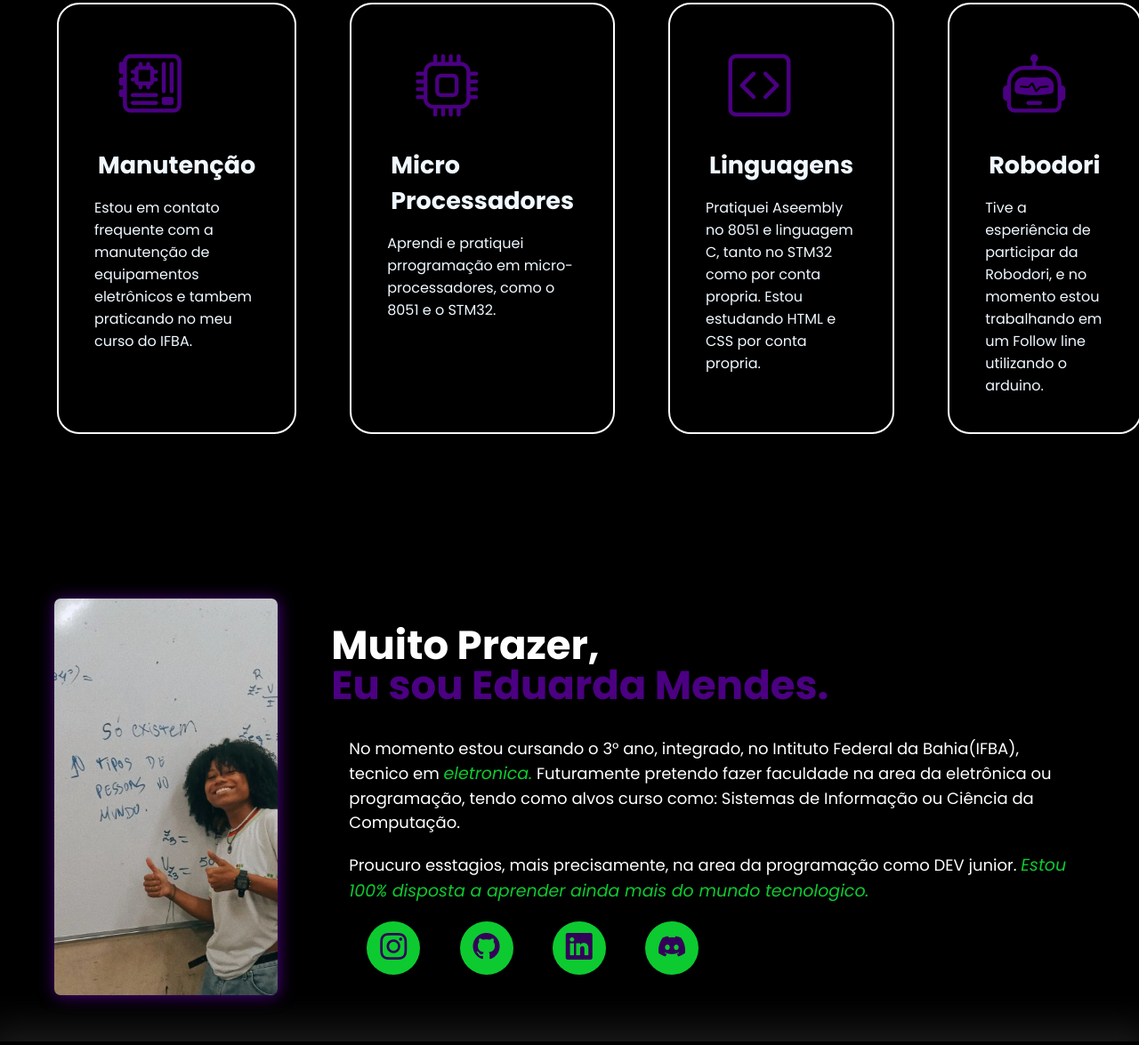
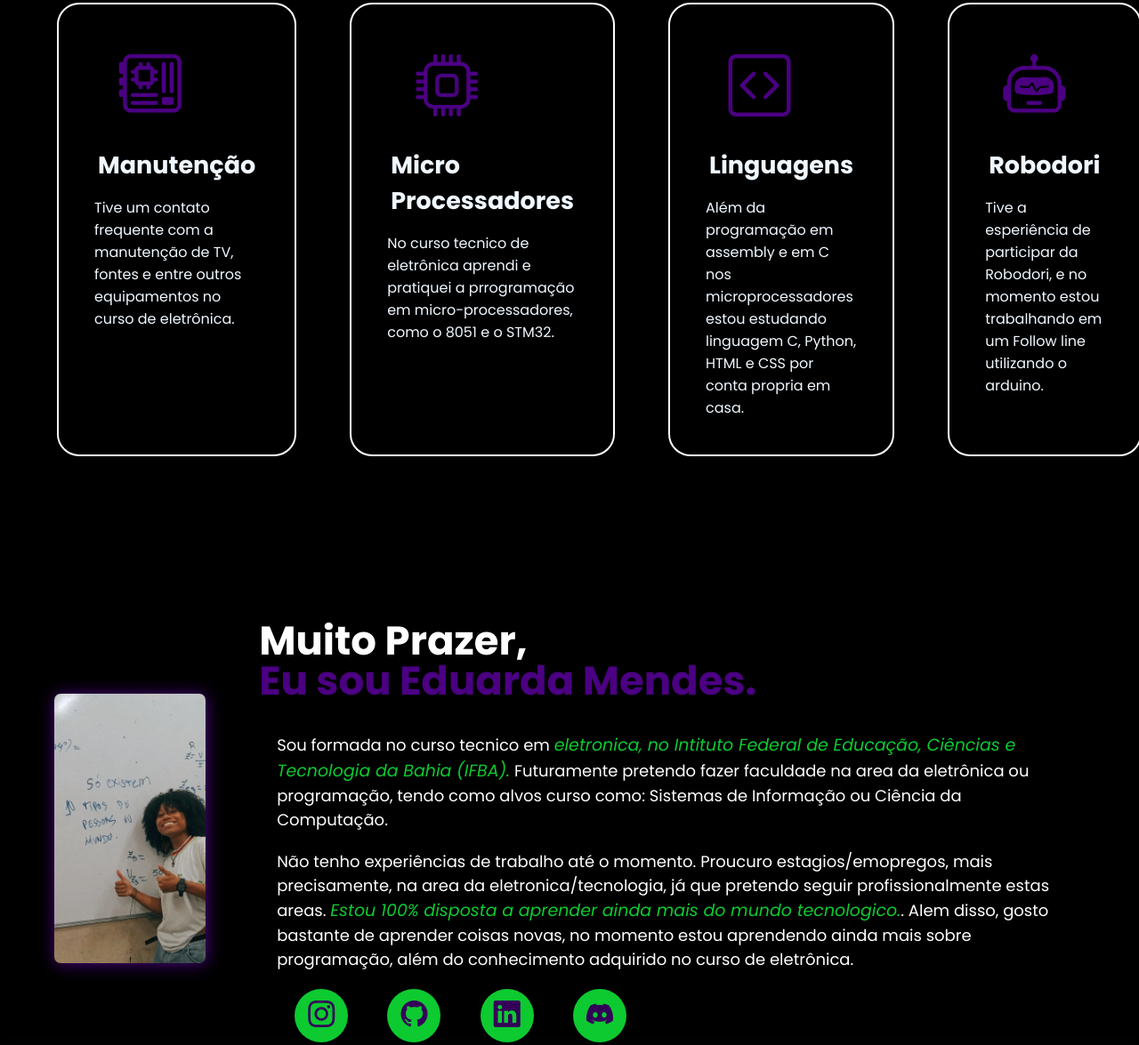
Before and after one commit to mendes-eduarda/portifolio_mendes, a plain HTML site: page index.html in a window 1280 px wide. Shown: the part 992-2167 px from the top of the page at 89% size. Drawn offline with nearby package versions, Linux system fonts and the light colour scheme.

Commit message:
Update index.html

```diff
--- a/index.html
+++ b/index.html
@@ -80,19 +80,19 @@
                     <div class="especialidades-box">
                         <i class="bi bi-motherboard"></i>
                         <h3>Manutenção</h3>
-                        <p>Estou em contato frequente com a manutenção de equipamentos eletrônicos e tambem praticando no meu curso do IFBA.</p>
+                        <p>Tive um contato frequente com a manutenção de TV, fontes e entre outros equipamentos no curso de eletrônica.</p>
                     </div> <!--FIM ESPECIALIDADES BOX-->
 
                     <div class="especialidades-box">
                         <i class="bi bi-cpu"></i>
                         <h3>Micro Processadores</h3>
-                        <p>Aprendi e pratiquei prrogramação em micro-processadores, como o 8051 e o STM32.</p>
+                        <p>No  curso tecnico de eletrônica aprendi e pratiquei a prrogramação em micro-processadores, como o 8051 e o STM32.</p>
                     </div> <!--FIM ESPECIALIDADES BOX-->
 
                     <div class="especialidades-box">
                         <i class="bi bi-code-square"></i>
                         <h3>Linguagens</h3>
-                        <p>Pratiquei Aseembly no 8051 e linguagem C, tanto no STM32 como por conta propria. Estou estudando HTML e CSS por conta  propria.</p>
+                        <p>Além da programação em assembly e em C nos microprocessadores estou estudando linguagem C, Python, HTML e CSS por conta propria em casa.</p>
                     </div> <!--FIM ESPECIALIDADES BOX-->
                     <div class="especialidades-box">
                         <i class="bi bi-robot"></i>
@@ -118,8 +118,8 @@
                <h2> Muito Prazer, <span>Eu sou Eduarda Mendes.</span>
                 </h2>
 
-                <p>No momento estou cursando o 3° ano, integrado, no Intituto Federal da Bahia(IFBA), tecnico em <span>eletronica.</span> Futuramente pretendo fazer faculdade na area da eletrônica ou programação, tendo como alvos curso como: Sistemas de Informação ou Ciência da Computação.</p>
-                <p> Proucuro esstagios, mais precisamente, na area da programação como DEV junior. <span>Estou 100% disposta a aprender ainda mais do mundo tecnologico.</span> </p>
+                <p>Sou formada no curso tecnico em <span>eletronica, no Intituto Federal de  Educação, Ciências e Tecnologia da Bahia (IFBA).</span> Futuramente pretendo fazer faculdade na area da eletrônica ou programação, tendo como alvos curso como: Sistemas de Informação ou Ciência da Computação.</p>
+                <p> Não tenho experiências de trabalho até o momento. Proucuro estagios/emopregos, mais precisamente, na area da eletronica/tecnologia, já que pretendo seguir profissionalmente estas areas. <span>Estou 100% disposta a aprender ainda mais do mundo tecnologico.</span>. Alem disso, gosto bastante de aprender coisas novas, no momento estou aprendendo ainda mais sobre programação, além do conhecimento adquirido no curso de eletrônica. </p>
                 <div class="btn-social">
                     <a href="https://www.instagram.com/e_doardaaa?img_index=3"><button><i class="bi bi-instagram"></i></button></a>
 
```
